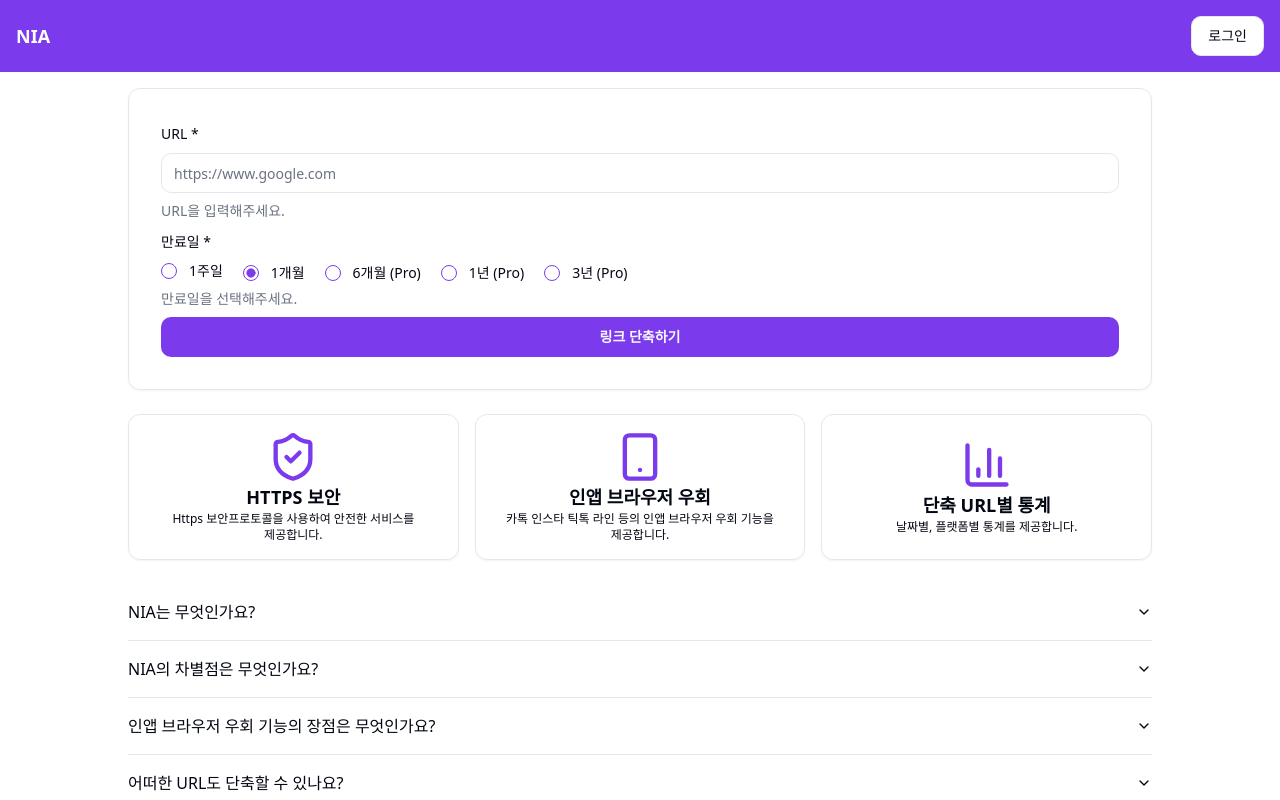
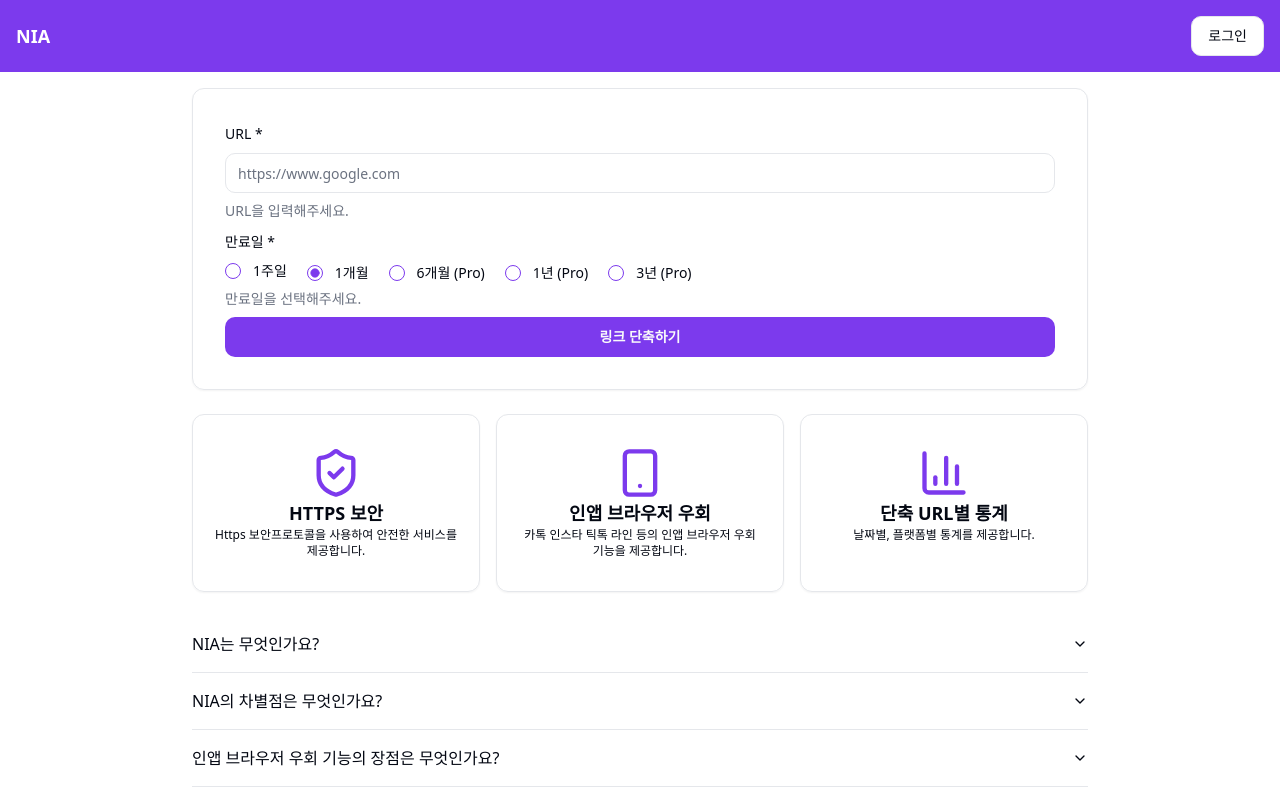
Before and after one commit to junah201/nia, a React (Vite) app in the folder frontend/: page / in a window 1280 px wide. Shown: the top 800 px of the page. Built offline with nearby package versions, Linux system fonts and the light colour scheme; the HTML template or start-up script is replaced by a standard one; what aws-amplify would draw is missing.

Commit message:
🎨 Improve CSS design

```diff
--- a/frontend/src/components/CustomInput/form/RadioInput.tsx
+++ b/frontend/src/components/CustomInput/form/RadioInput.tsx
@@ -31,12 +31,14 @@ export const RadioInput = ({
           {options.map((option) => (
             <FormItem
               key={option.value}
-              className="flex items-center space-x-3 space-y-0"
+              className="flex items-center space-x-3 space-y-0 full-x"
             >
               <FormControl>
                 <RadioGroupItem value={option.value} />
               </FormControl>
-              <FormLabel className="font-normal">{option.label}</FormLabel>
+              <FormLabel className="font-normal grow sm:grow-0">
+                {option.label}
+              </FormLabel>
             </FormItem>
           ))}
         </RadioGroup>
--- a/frontend/src/pages/Home/Description.tsx
+++ b/frontend/src/pages/Home/Description.tsx
@@ -30,9 +30,9 @@ interface BenefitProps {
 
 const Benefit = ({ Icon, title, description }: BenefitProps) => {
   return (
-    <div className="flex flex-col items-center justify-center p-4 border shadow-sm rounded-lg">
+    <div className="flex flex-col items-center px-4 py-4 sm:py-8 border shadow-sm rounded-lg">
       <Icon size={52} className="stroke-primary" />
-      <h4 className="text-lg font-bold">{title}</h4>
+      <h4 className="text-sm sm:text-lg font-bold text-center">{title}</h4>
       <p className="text-center text-xs antialiased">{description}</p>
     </div>
   );
--- a/frontend/src/pages/Home/index.tsx
+++ b/frontend/src/pages/Home/index.tsx
@@ -9,7 +9,7 @@ const Home = () => {
   const [shortUrl, setShortUrl] = useState<string | null>(null);
 
   return (
-    <div className="w-full max-w-5xl space-y-6">
+    <div className="w-full max-w-4xl space-y-6">
       <Form shortUrl={shortUrl} setShortUrl={setShortUrl} />
       <MyURLs />
       <Description />
```
